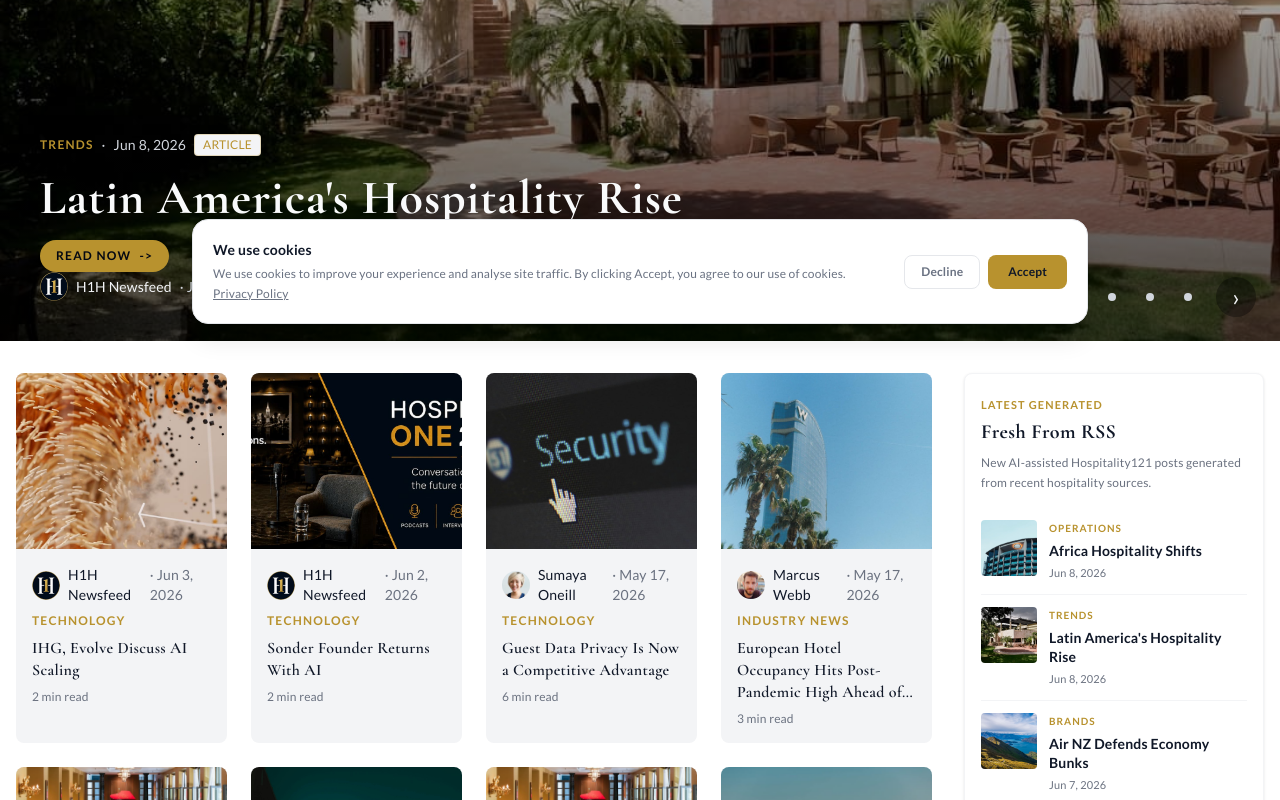
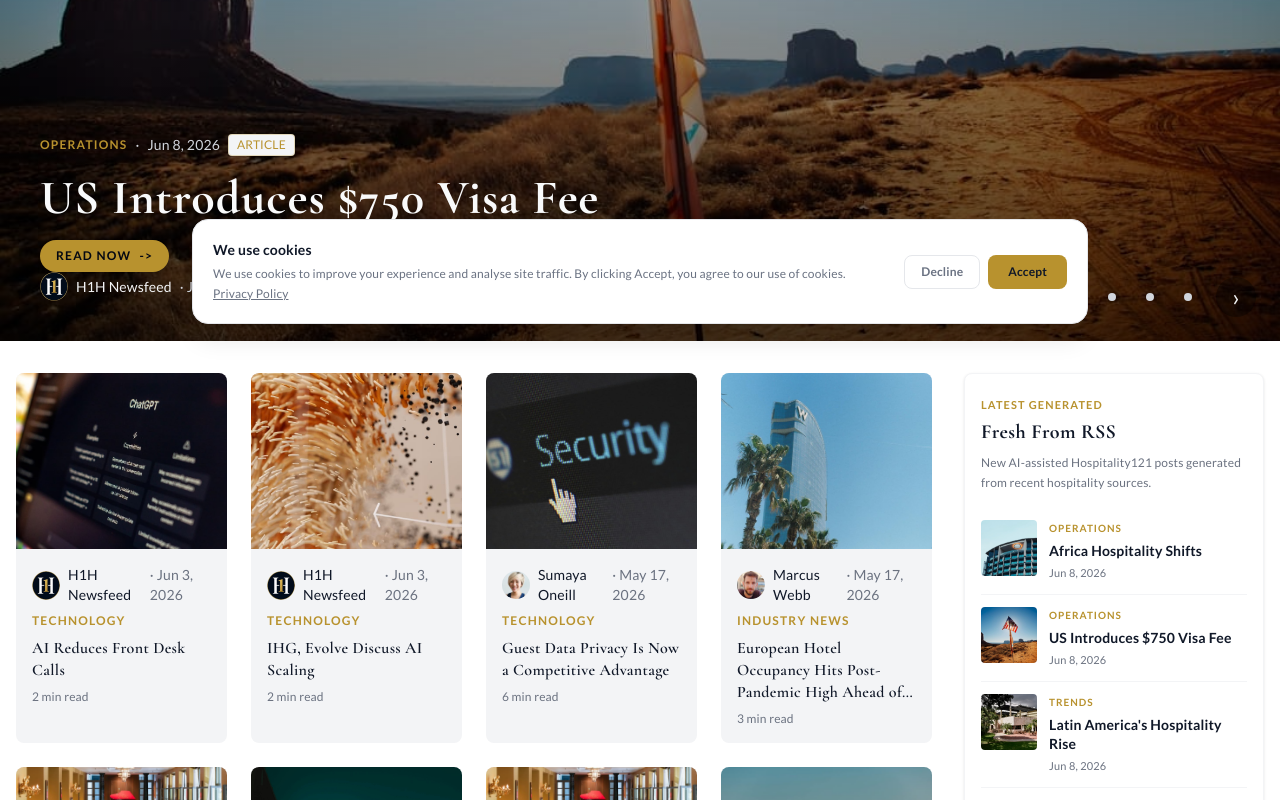
Before and after one commit to Aitibour/hospitality121, a Next.js app: page / in a window 1280 px wide. Shown: the part 460-1260 px from the top of the page. Built offline with nearby package versions, Linux system fonts and the light colour scheme; no server answers.

Commit message:
feat(news): auto-post us-visa-fee

```diff
--- /dev/null
+++ b/content/news/us-visa-fee.mdx
@@ -0,0 +1,23 @@
+---
+title: "US Introduces $750 Visa Fee"
+category: "OPERATIONS"
+author: "H1H Newsfeed"
+authorAvatar: "/images/Logo.png"
+date: "2026-06-08"
+readTime: "2 min read"
+image: "/images/content/auto-us-visa-fee.jpg"
+featured: false
+type: "news"
+description: "New US visa fee sparks concerns over two-tiered system"
+source: "skift.com"
+sourceUrl: "https://skift.com/2026/06/08/750-visa-appointment-fee/"
+---
+
+The US has introduced a new fee that allows travelers to expedite their visa application process. For a cost of $750, individuals can jump the queue and secure an appointment. This move has raised concerns among immigration experts, who believe it may create a two-tiered system, where the wealthy have greater access to US travel opportunities. The implications of this new fee are significant for the hospitality industry, as it may impact the number of international visitors to the US. Hotel owners and operators may need to reassess their marketing strategies to attract high-end travelers who can afford the new fee. The introduction of this fee may also lead to an increase in luxury travel to the US, as high-net-worth individuals take advantage of the expedited process. However, it may also deter budget-conscious travelers, who may opt for alternative destinations. As the US hospitality industry adapts to this new development, it will be essential to monitor its impact on tourism numbers and revenue. The new fee may also lead to an increase in demand for high-end accommodations and services, as travelers who can afford the expedited process may also be looking for luxury experiences. Overall, the introduction of the $750 visa fee is likely to have far-reaching implications for the US hospitality industry, and it will be important to track its effects in the coming months.
+
+## Related Hospitality121 Coverage
+
+- [Hospitality121 Core Hub](https://hospitality121.com)
+- [Hospitality News](https://hospitality121.com/news)
+- [Guest Experience](https://hospitality121.com/guest-experience)
+- [Hospitality Technology in Toronto](https://hospitality121.com/geo/hospitality-technology-toronto)
--- a/scripts/seen-articles.json
+++ b/scripts/seen-articles.json
@@ -61,5 +61,6 @@
   "https://www.hospitalitynet.org/news/4132856/hei-hotels-resorts-supercharges-ancillary-revenue-streams-with-canary-technologies",
   "https://www.hospitalitynet.org/opinion/4132853/your-hotel-is-not-behind-on-ai-it-is-watching-the-wrong-clock",
   "https://www.hospitalitynet.org/news/4132848/mexican-hospitality-summit-2026-closes-with-more-than-400-industry-professionals-and-announces-expansion-across-latin-america",
-  "https://www.hospitalitynet.org/opinion/4132860/the-roi-of-letting-go-why-autonomy-is-africas-real-hospitality-differentiator"
+  "https://www.hospitalitynet.org/opinion/4132860/the-roi-of-letting-go-why-autonomy-is-africas-real-hospitality-differentiator",
+  "https://skift.com/2026/06/08/750-visa-appointment-fee/"
 ]
```
Also changed, not shown: public/images/content/auto-us-visa-fee.jpg (added).
